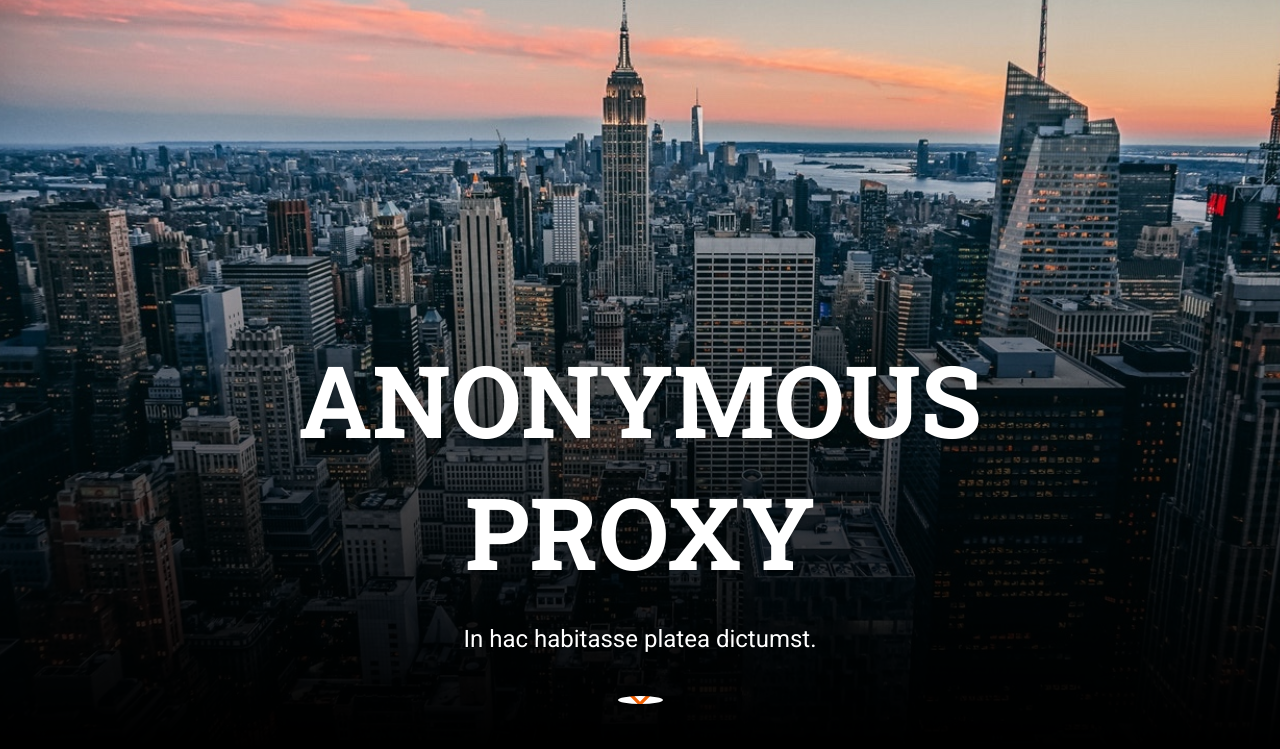
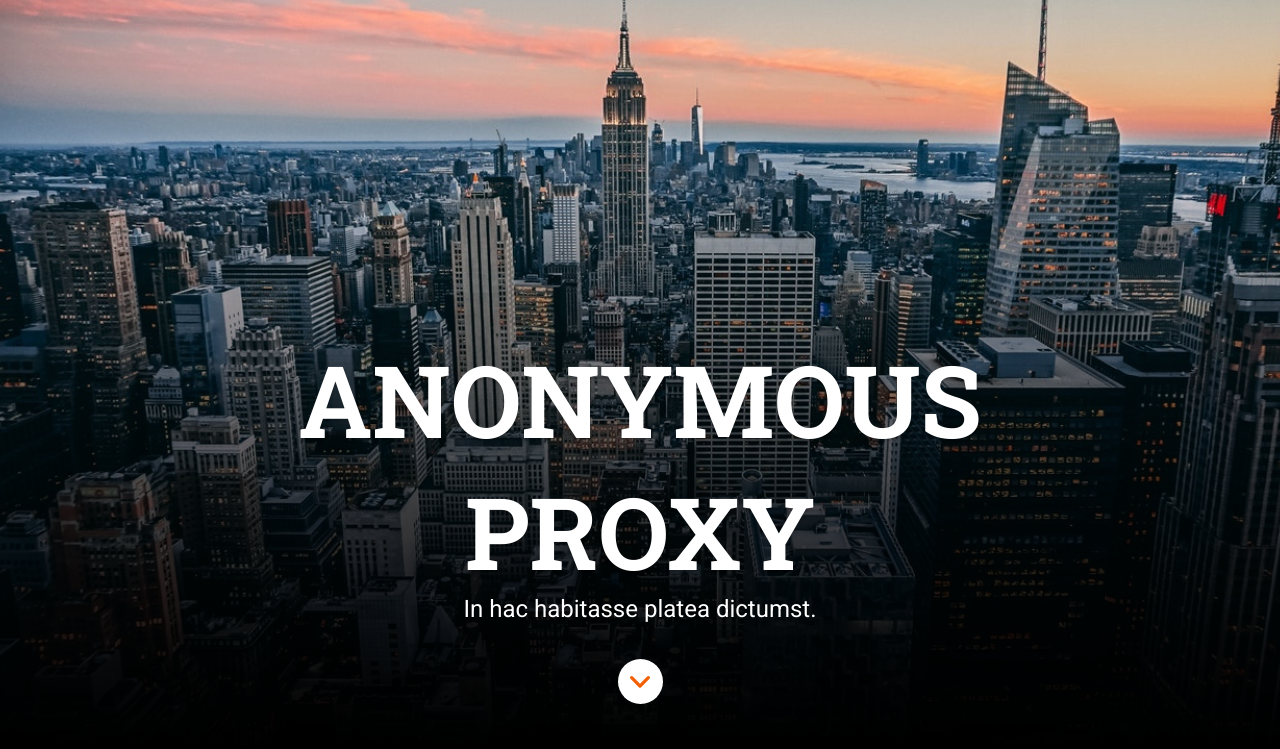
Before and after one commit to silviaparadag/web-design-html-scss, a website: page src/html/index.html in a window 1280 px wide. Shown: the part 51-800 px from the top of the page. Drawn offline with nearby package versions, Linux system fonts and the light colour scheme; files that its build step writes are made by us from their sources; files whose address does not match are found by name.

Commit message:
Tablet&Desktop: medias m-s

```diff
--- a/src/scss/layout/_main.scss
+++ b/src/scss/layout/_main.scss
@@ -159,11 +159,11 @@
 @media screen and (min-width: 768px) {
     .main_section {
         padding: 0 39px 45px 39px;
+        gap: 20px;
     }
     .main_title {
         width: 690px;
         height: 212px;
-        margin: 384px 0 20px 0;
         font-size: 8rem;
         line-height: 1.33;
     }
@@ -171,6 +171,9 @@
         width: 360px;
         height: 32px;
         font-size: 2.4rem;
+    }
+    .scrolldown {
+        margin-top: 10px;
     }
     .section1 {
         padding: 30px 39px 60px;
@@ -220,10 +223,13 @@
     }
 }
 @media screen and (min-width: 1280px) {
+    .main_section {
+        padding: 0 275px 45px 275px;
+        gap: 0px;
+        }
     .main_title {
         width: 730px;
         height: 264px;
-        margin: 384px 275px 20px;
         font-size: 10rem;
         line-height: 1.32;
     }
@@ -231,8 +237,7 @@
         width: 730px;
     }
     .scrolldown {
-        width: 45px;
-        height: 45px;
+        margin-top: 30px;
     }
     .section1 {
         padding: 30px 39px 60px;
```
